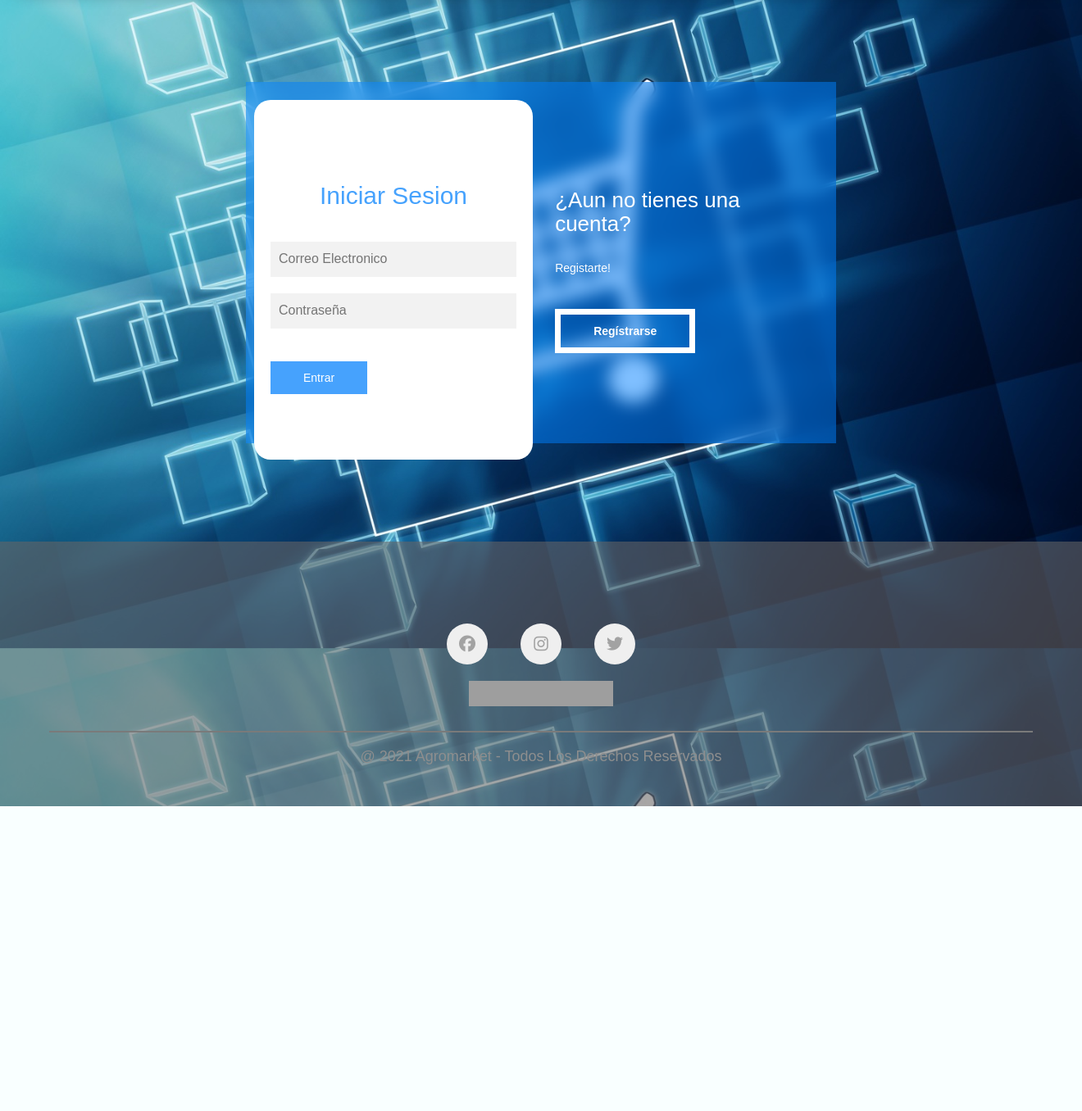
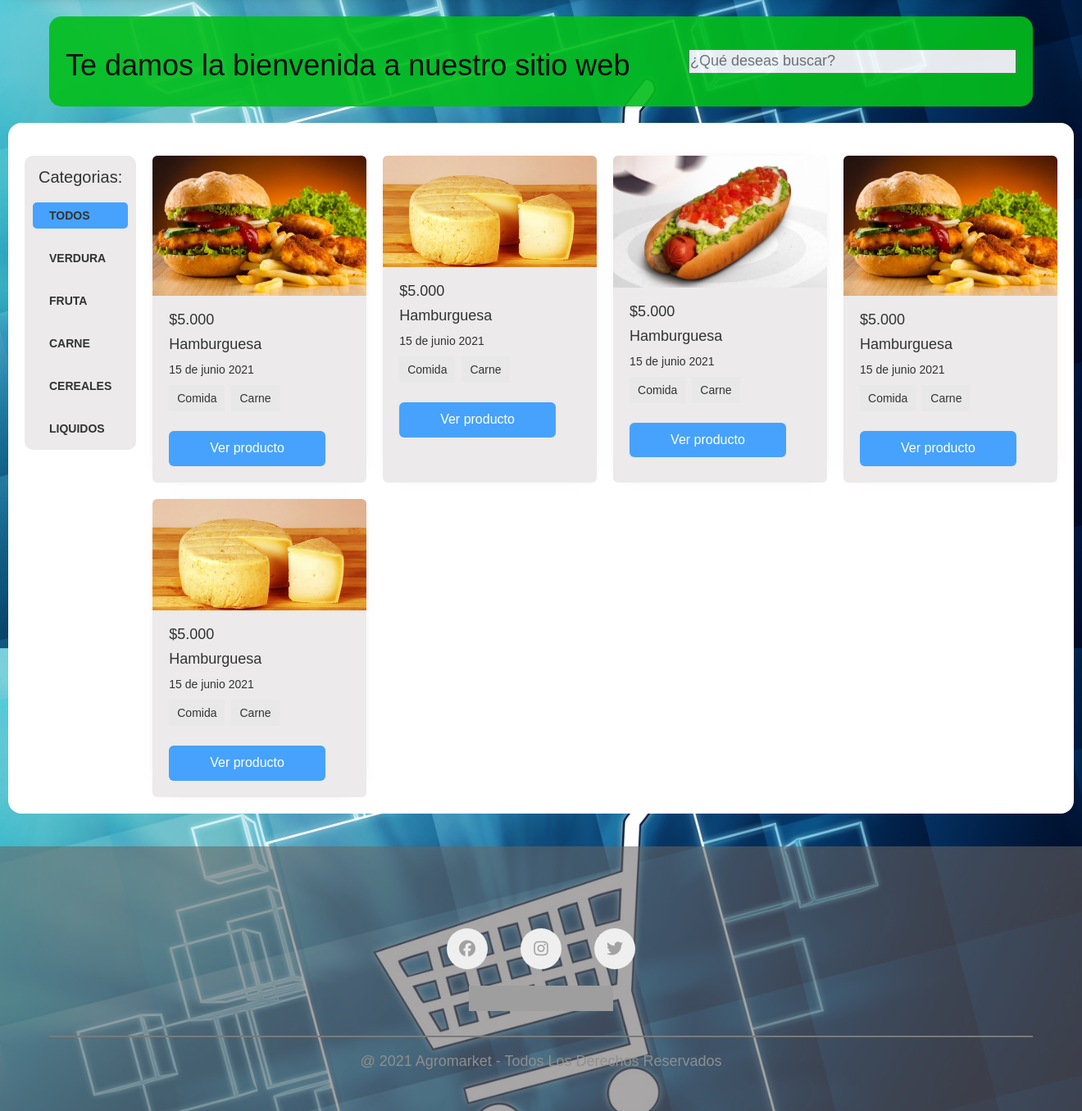
Before and after one commit to jcmarilaf/Agromarket, a Django app: page / in a window 1320 px wide. Shown: the part 80-1436 px from the top of the page at 82% size. Before the commit the page ends 1064 px from the top, so only its background shows below. Run offline with Django 3.2, Linux system fonts and the light colour scheme; some libraries are stand-ins or nearby versions; grey boxes are pictures that could not be loaded.

Commit message:
Pagina de inicio aun sin terminar

```diff
--- a/marketplace/views.py
+++ b/marketplace/views.py
@@ -1,4 +1,4 @@
 from django.shortcuts import render, redirect
 
 def inicio(request):
-    return render(request, "login.html")
+    return render(request, "inicio.html")
--- a/templates/base.html
+++ b/templates/base.html
@@ -22,7 +22,7 @@
                     <ul>
                         {% block Select-Pagina %}
                         <li class="menu-selected"><a href="#"  class="text-menu-selected">Inicio</a></li>
-                        <li><a href="{% url 'listar_post'%}">Ingresar</a></li>
+                        <li><a href="#">Ingresar</a></li>
                         <li><a href="#">Ayuda</a></li>
                         <li><a href="#">Lista de deseos</a></li>
                         {% endblock Select-Pagina %}
--- a/templates/inicio.html
+++ b/templates/inicio.html
@@ -1,6 +1,99 @@
 {% extends 'base.html' %}
+{% load static %}
 {% block Contenido %}
+<div class="inicio">
+    <h1>Te damos la bienvenida a nuestro sitio web</h1>
+    <div class="ctn-bars-search">
+        <input type="text" id="inputsearch" placeholder="¿Qué deseas buscar?">
+    </div>
+</div>
+
 <div class="container-content">
+    <input type="radio" id="TODOS" name="categorias" value="TODOS" checked>
+    <input type="radio" id="VERDURA" name="categorias" value="VERDURA">
+    <input type="radio" id="FRUTA" name="categorias" value="FRUTA">
+    <input type="radio" id="CARNE" name="categorias" value="CARNE">
+    <input type="radio" id="CEREALES" name="categorias" value="CEREALES">
+    <input type="radio" id="LIQUIDOS" name="categorias" value="LIQUIDOS">
+    <div class="container-categorias">
+        <h2>Categorias:</h2>
+        <label for="TODOS">TODOS</label>
+        <label for="VERDURA">VERDURA</label>
+        <label for="FRUTA">FRUTA</label>
+        <label for="CARNE">CARNE</label>
+        <label for="CEREALES">CEREALES</label>
+        <label for="LIQUIDOS">LIQUIDOS</label>
+    </div>
+    <div class="container-productos">
+        <div class="productos" >
+            <div class="producto" data-category="FRUTA">
+                <div class="ctn-img">
+                    <img src="{% static 'img/foto_prueba1.jpg' %}" alt="Imagen no encontrada">
+                </div>
+                <h2>$5.000</h2>
+                <h3>Hamburguesa</h3>
+                <span>15 de junio 2021</span>
+                <ul class="ctn-tag">
+                    <li>Comida</li>
+                    <li>Carne</li>
+                </ul>
+                <a href="#"><button>Ver producto</button></a>
+            </div>
+            <div class="producto" data-category="VERDURA">
+                <div class="ctn-img">
+                    <img src="{% static 'img/foto_prueba2.jpg' %}" alt="Imagen no encontrada">
+                </div>
+                <h2>$5.000</h2>
+                <h3>Hamburguesa</h3>
+                <span>15 de junio 2021</span>
+                <ul class="ctn-tag">
+                    <li>Comida</li>
+                    <li>Carne</li>
+                </ul>
+                <a href="#"><button>Ver producto</button></a>
+            </div>
+            <div class="producto" data-category="CARNE">
+                <div class="ctn-img">
+                    <img src="{% static 'img/foto_prueba3.jpg' %}" alt="Imagen no encontrada">
+                </div>
+                <h2>$5.000</h2>
+                <h3>Hamburguesa</h3>
+                <span>15 de junio 2021</span>
+                <ul class="ctn-tag">
+                    <li>Comida</li>
+                    <li>Carne</li>
+                </ul>
+                <a href="#"><button>Ver producto</button></a>
+            </div>
+            <div class="producto" data-category="CARNE">
+                <div class="ctn-img">
+                    <img src="{% static 'img/foto_prueba1.jpg' %}" alt="Imagen no encontrada">
+                </div>
+                <h2>$5.000</h2>
+                <h3>Hamburguesa</h3>
+                <span>15 de junio 2021</span>
+                <ul class="ctn-tag">
+                    <li>Comida</li>
+                    <li>Carne</li>
+                </ul>
+                <a href="#"><button>Ver producto</button></a>
+            </div>
+            <div class="producto" data-category="LIQUIDOS">
+                <div class="ctn-img">
+                    <img src="{% static 'img/foto_prueba2.jpg' %}" alt="Imagen no encontrada">
+                </div>
+                <h2>$5.000</h2>
+                <h3>Hamburguesa</h3>
+                <span>15 de junio 2021</span>
+                <ul class="ctn-tag">
+                    <li>Comida</li>
+                    <li>Carne</li>
+                </ul>
+                <a href="#"><button>Ver producto</button></a>
+            </div>
+        </div>
+
+    </div>
 
 </div>
 {% endblock Contenido %}
--- a/templates/login.html
+++ b/templates/login.html
@@ -28,8 +28,8 @@
             <form action="" class="formulario__register">
                 <h2>Registrarse</h2>
                 <input type="text" placeholder="Nombre completo">
-                <input type="text" placeholder="Correo Electronico">
-                <input type="text" placeholder="Usuario">
+                <input type="text" placeholder="Direccion">
+                <input type="text" placeholder="Telefono">
                 <input type="password" placeholder="Contraseña">
                 <button>Registrarse</button>
             </form>
```
Also changed, not shown: static/img/foto_prueba1.jpg (added), static/img/foto_prueba2.jpg (added), static/img/foto_prueba3.jpg (added).
